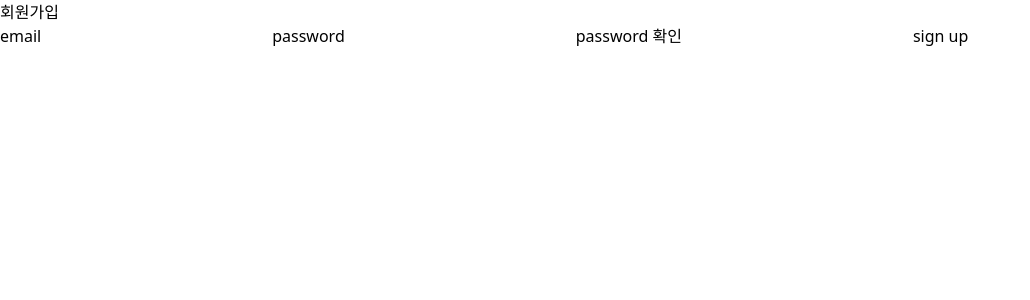
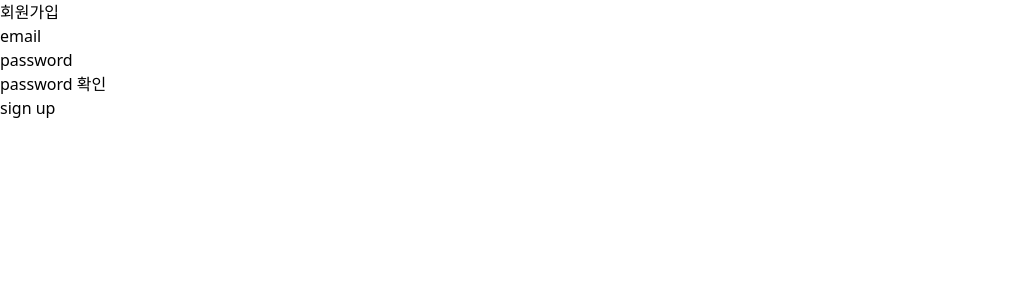
Before and after one commit to bsideproject/15_12_FE, a Next.js app: page /register in a window 1280 px wide. Shown: the top 300 px of the page, without its empty margins (0-1030 px from the left). Built offline with nearby package versions, Linux system fonts and the light colour scheme.

Commit message:
[Design] : 회원가입 마크업 및 유효성 검사 추가
- react hook form과 yup을 사용하여 진행

```diff
--- a/components/elements/ElInput.tsx
+++ b/components/elements/ElInput.tsx
@@ -1,13 +1,16 @@
+import { UseFormRegisterReturn } from 'react-hook-form';
+
 interface ElInputProps extends React.InputHTMLAttributes<HTMLInputElement> {
-	name: string;
+	htmlFor: string;
 	label: string;
+	register: UseFormRegisterReturn;
 }
 
-export default function ElInput({ name, label, ...rest }: ElInputProps) {
+export default function ElInput({ htmlFor, label, register }: ElInputProps) {
 	return (
-		<label htmlFor={name}>
+		<label htmlFor={htmlFor}>
 			{label}
-			<input id={name} type="text" {...rest} />
+			<input id={htmlFor} type="text" {...register} />
 		</label>
 	);
 }
--- a/components/screen/Register.tsx
+++ b/components/screen/Register.tsx
@@ -1,41 +1,51 @@
 'use client';
 
-import React, { InputHTMLAttributes } from 'react';
+import { yupResolver } from '@hookform/resolvers/yup';
 import { useForm, SubmitHandler } from 'react-hook-form';
 import * as yup from 'yup';
 
-interface UserInfo extends InputHTMLAttributes<HTMLInputElement> {
-	email: string;
-	password: string;
-	passwordConfirm: string;
-}
+import ElInput from '@/components/elements/ElInput';
+
+const registerSchema = yup
+	.object({
+		email: yup.string().email('이메일 형식이 아닙니다.').required('이메일을 입력해 주세요.'),
+		password: yup
+			.string()
+			.min(8, '대소문자, 특수문자, 숫자 포함 8자리 이상 입력해주세요.')
+			.matches(
+				/^(?=.*?[A-Z])(?=.*?[a-z])(?=.*?[0-9])(?=.*?[#?!@$ %^&*-])$/,
+				'대소문자, 특수문자, 숫자 포함 8자리 이상 입력해주세요.',
+			)
+			.required('대소문자, 특수문자, 숫자 포함 8자리 이상 입력해주세요.'),
+		passwordConfirm: yup.string().oneOf([yup.ref('password')], '비밀번호가 다릅니다.'),
+	})
+	.required();
+
+type UserInfo = yup.InferType<typeof registerSchema>;
 
 export default function ScreenRegister() {
 	const {
 		register,
 		handleSubmit,
+		watch,
 		formState: { errors },
-	} = useForm<UserInfo>();
+	} = useForm<UserInfo>({ mode: 'onChange', resolver: yupResolver(registerSchema) });
 
-	const handleSignUp: SubmitHandler<UserInfo> = (data) => console.log(data);
+	const onSubmit: SubmitHandler<UserInfo> = (data) => console.log(data);
 
 	return (
 		<section>
 			<h2>회원가입</h2>
-			<form onSubmit={handleSubmit(handleSignUp)}>
-				<label htmlFor="email">
-					email
-					<input id="email" type="text" {...register('email')} />
-				</label>
-				<label htmlFor="password">
-					password
-					<input id="password" type="password" {...register('password')} />
-				</label>
-				<label htmlFor="passwordConfirm">
-					password 확인
-					<input id="passwordConfirm" type="password" {...register('passwordConfirm')} />
-				</label>
-				<button type="submit">sign up</button>
+			<form onSubmit={handleSubmit(onSubmit)}>
+				<ElInput htmlFor="email" label="email" register={register('email')} />
+				<p>{errors.email?.message}</p>
+				<ElInput htmlFor="password" label="password" register={register('password')} />
+				<p>{errors.password?.message}</p>
+				<ElInput htmlFor="passwordConfirm" label="password 확인" register={register('passwordConfirm')} />
+				<p>{errors.passwordConfirm?.message}</p>
+				<button type="submit" disabled={!!errors || !!watch}>
+					sign up
+				</button>
 			</form>
 		</section>
 	);
```
